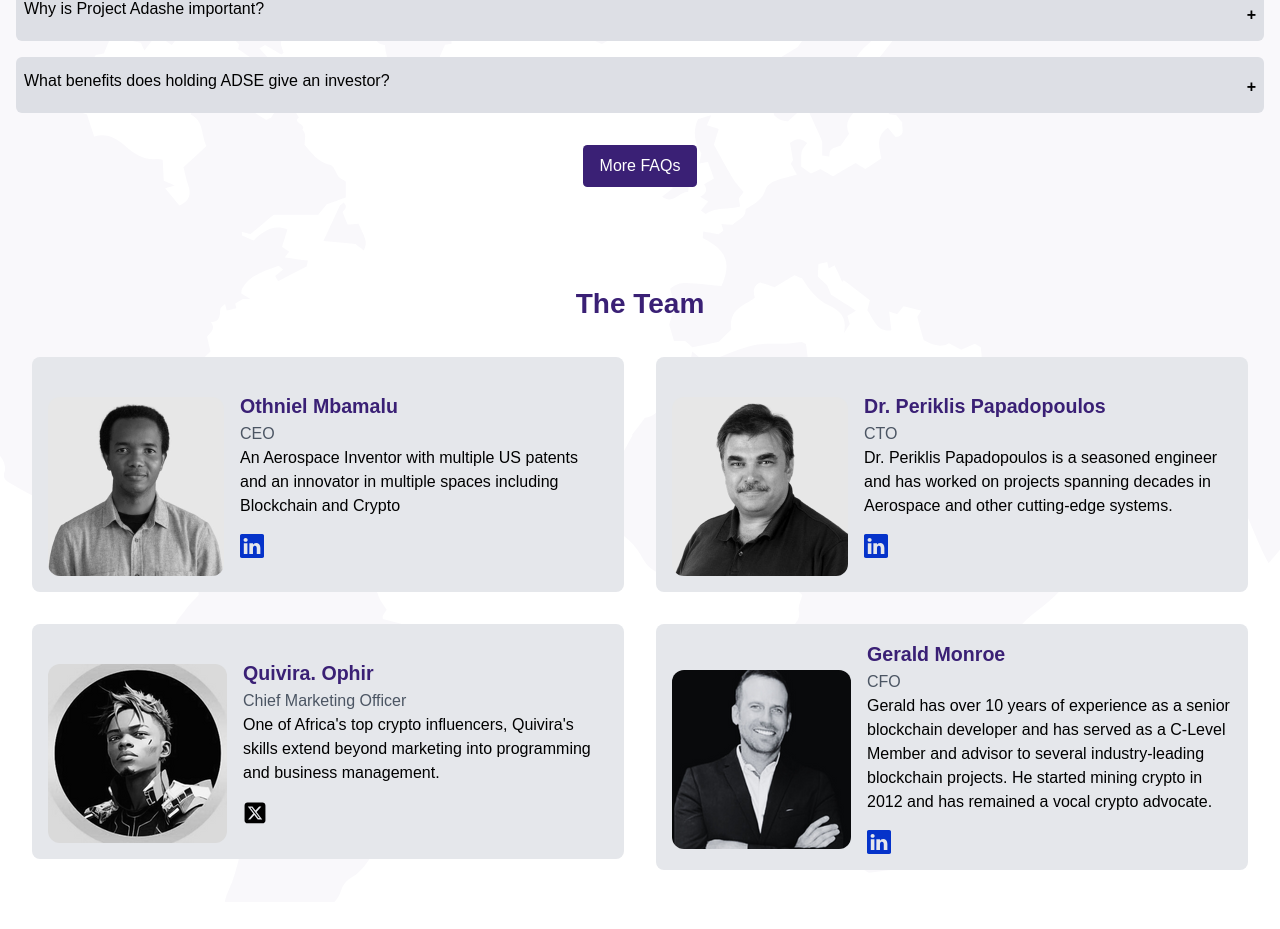
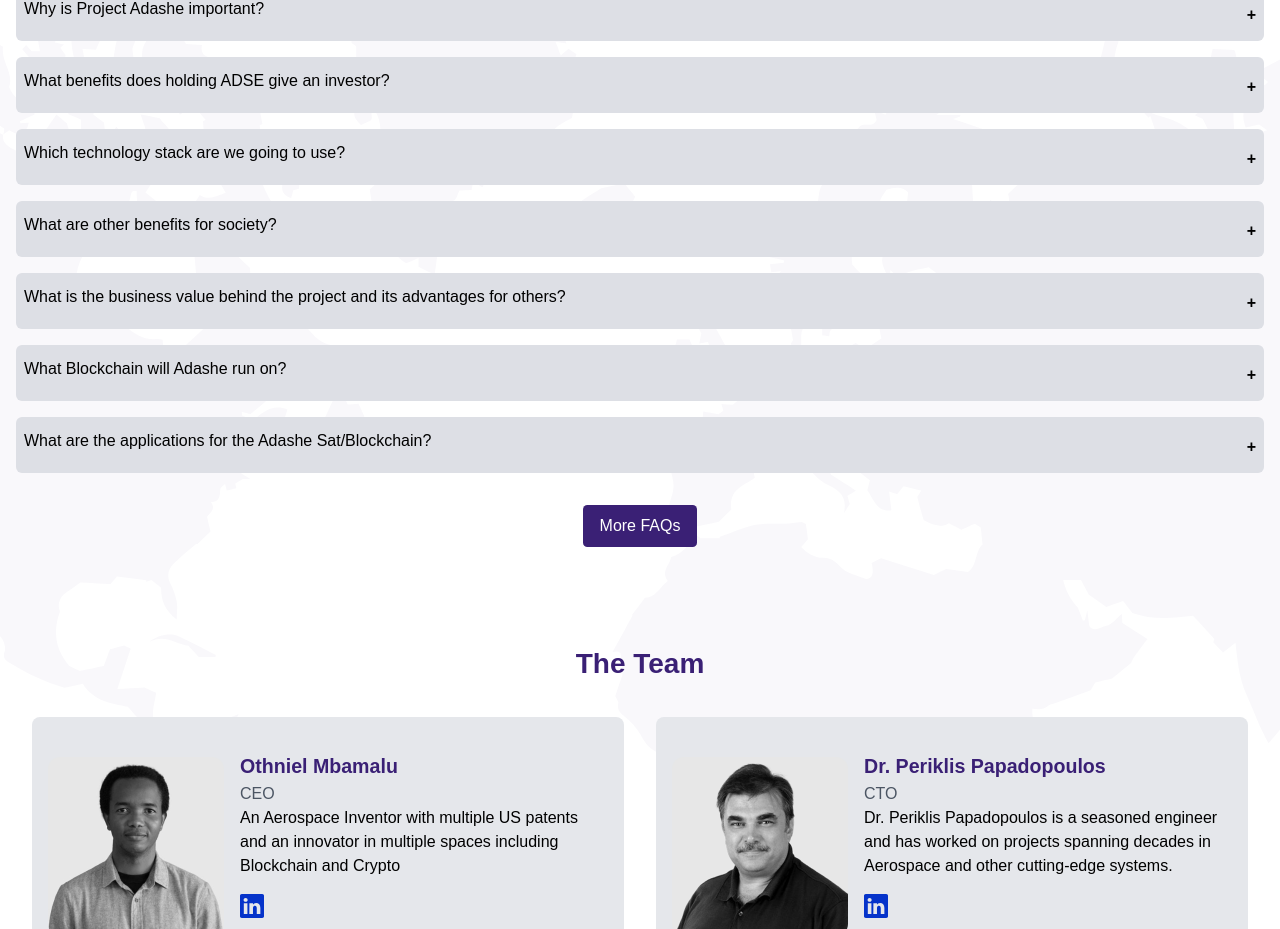
Before and after one commit to Goodness815/adashe, a React (Create React App) app: page / in a window 1280 px wide. Shown: the part 3793-4722 px from the top of the page. Built offline with nearby package versions, Linux system fonts and the light colour scheme.

Commit message:
Advisors

```diff
--- a/src/components/FAQ.js
+++ b/src/components/FAQ.js
@@ -24,13 +24,18 @@ const FAQItem = ({ question, answer }) => {
         </span>
       </button>
       {isOpen && (
-        <div className="p-4 mb-2 mt-2 kaydOpen Kaydborder" >
-          <p className="text-ssm text-dark-700 kaydfaqfont2">{answer}</p>
+        <div className="p-4 mb-2 mt-1 kaydOpen Kaydborder" >
+         <p
+  className="text-ssm text-gray-700 mt-1 kaydfaqfont"
+  dangerouslySetInnerHTML={{ __html: answer }}
+></p>
         </div>
       )}
     </div>
   );
 };
+
+
 
 
 
@@ -43,17 +48,39 @@ const FAQ = () => {
       <div className="space-y-4">
   <FAQItem
     question="Why did we create Project Adashe?"
-          answer="Why did we create Project Adashe?"
+    answer="We saw the need for a dedicated system for transacting globally both for enterprise and personal purposes. We saw the need to ensure this system is as secure as possible, on an architectural, physical, and software level. Our marquee project is a Database solution that ties into our smart contract and blockchain and aims at solving key issues around data, tracking, and simulations. Adashe ecosystem will consist of businesses and projects designed to foster decentralization, security, financial growth, and convenience."
   />
   <FAQItem
     question="Why is Project Adashe important?"
-          answer="Reducing the security vulnerability and inefficiencies in data, payments and transactions of all kinds will allow buyers and sellers to both save and keep more of their money, this will have an especially profound impact on developing economies and under-served communities. This universal and far-reaching infrastructure would also expand the global economy further bringing economies closer. Integrating into businesses and existing systems will eliminate ensure maximal market penetration."
+    answer="Reducing the security vulnerability and inefficiencies in data, payments, and transactions of all kinds will allow buyers and sellers to both save and keep more of their money, especially in developing economies and under-served communities. This universal and far-reaching infrastructure would also expand the global economy, bringing economies closer. Integrating into businesses and existing payment terminals will eliminate learning curves and allow people to focus on buying and selling with the most minimal costs possible."
   />
   <FAQItem
     question="What benefits does holding ADSE give an investor?"
-          answer="What benefits does holding ADSE give an investor?"
+    answer="Adashe token holders will be able to earn a portion of a minimum of 10% profit sharing earned from Adashe invested businesses. Other benefits include low transaction fees at 1%, great marketplace utility, diversity, penetration, and a vibrant and growing ecosystem driving adoption and increasing demand and token prices. At least 10% of profit made by the Adashe parent company through its investments and services, dividends, or stock sale proceeds from partner businesses will be shared with stakers and participants in other areas of DeFi."
   />
+  <FAQItem
+    question="Which technology stack are we going to use?"
+    answer="We are developing our database solutions and API for third-party integration, we will develop needed hardware to allow further ease of use and ease of integration."
+  />
+  <FAQItem
+    question="What are other benefits for society?"
+    answer="Efficient Off-Chain database and supply chain solutions. Global availability and accessibility to high fidelity data. Improved access to markets. Real-time global industry-agnostic analysis."
+  />
+  <FAQItem
+    question="What is the business value behind the project and its advantages for others?"
+    answer="Adopters of our technologies and solutions including our cryptocurrency will be able to partake in our ecosystem with access to cutting-edge technological solutions and a lower cost of doing business."
+  />
+  <FAQItem
+    question="What Blockchain will Adashe run on?"
+    answer="Adashe token will use the Polygon blockchain, our smart contract supports a cross-chain protocol and the database is blockchain agnostic."
+  />
+ <FAQItem
+  question="What are the applications for the Adashe Sat/Blockchain?"
+  answer="Applications for the Adashe Sat/Blockchain include:<br>- Transactions<br>- Data Federation and virtualization<br>- Multisignature wallet host<br>- Supply Chain<br>- Satellite and blockchain-enhanced IoT networks<br>- Encrypted Messaging"
+/>
+
 </div>
+
       <button className="text-white rounded-md px-4 py-2 mb-4 mt-8 mx-auto block custom-gradient kaydfaqbtn">
         <span>More FAQs</span>
       </button>
```
Lines whose indentation alone changed are shown as unchanged.
